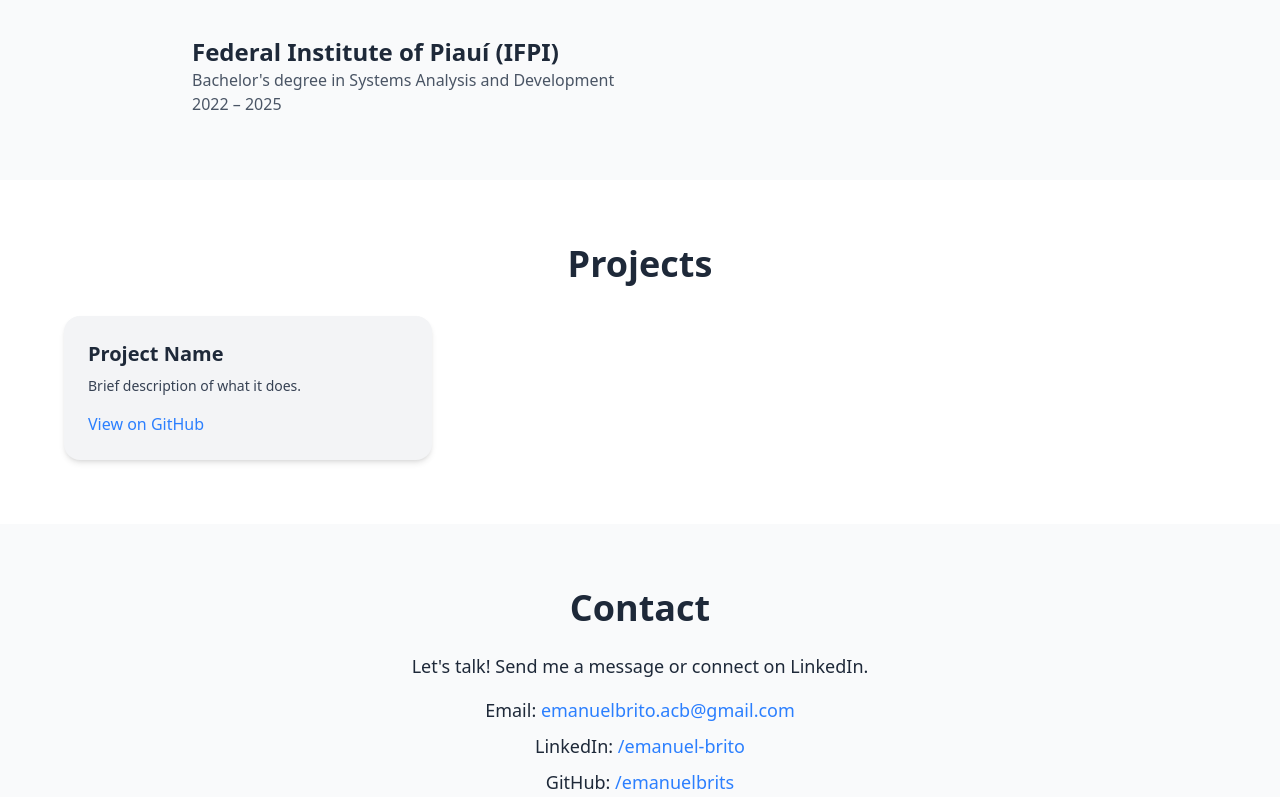
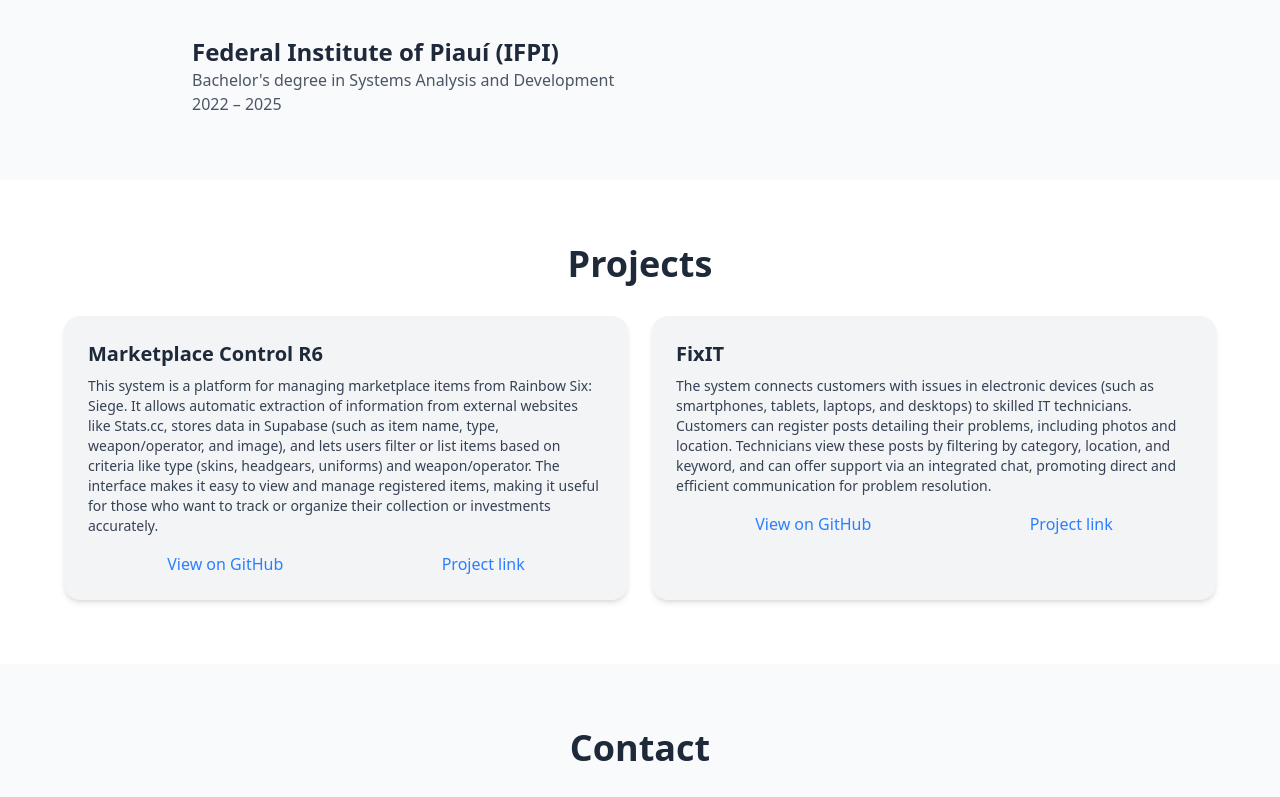
Before and after one commit to emanuelbrits/portfolio, a Next.js app: page /en in a window 1280 px wide. Shown: the part 1084-1881 px from the top of the page. Built offline with nearby package versions, Linux system fonts and the light colour scheme.

Commit message:
Add projects to the Projects section with details and links

```diff
--- a/src/app/[lang]/page.tsx
+++ b/src/app/[lang]/page.tsx
@@ -60,12 +60,24 @@ export default async function Home({
       <section id="projects" className="py-16 px-6 bg-white text-gray-800">
         <div className="max-w-6xl mx-auto">
           <h2 className="text-4xl font-bold text-center mb-8">{dict.ProjectsTitle}</h2>
-          <div className="grid grid-cols-1 sm:grid-cols-2 md:grid-cols-3 gap-6">
+          <div className="grid grid-cols-1 sm:grid-cols-2 md:grid-cols-2 gap-6">
             {/* Exemplo de projeto */}
             <div className="bg-gray-100 p-6 rounded-2xl shadow-md">
-              <h4 className="text-xl font-semibold mb-2">{dict.ProjectsExampleTitle}</h4>
-              <p className="text-sm text-gray-700 mb-4">{dict.ProjectsExampleDescription}</p>
-              <a href="#" target="_blank" className="text-blue-500 hover:underline">{dict.ProjectsExampleLink}</a>
+              <h4 className="text-xl font-semibold mb-2">{dict.ProjectsExampleTitle1}</h4>
+              <p className="text-sm text-gray-700 mb-4">{dict.ProjectsExampleDescription1}</p>
+              <div className='flex flex-row justify-around'>
+                <a href="https://github.com/emanuelbrits/Marketplace_control_R6" target="_blank" className="text-blue-500 hover:underline">{dict.ProjectsExampleLink1}</a>
+                <a href="https://marketplace-control-r6.vercel.app" target="_blank" className="text-blue-500 hover:underline">{dict.ProjectLink1}</a>
+              </div>
+            </div>
+            {/* Exemplo de projeto */}
+            <div className="bg-gray-100 p-6 rounded-2xl shadow-md">
+              <h4 className="text-xl font-semibold mb-2">{dict.ProjectsExampleTitle2}</h4>
+              <p className="text-sm text-gray-700 mb-4">{dict.ProjectsExampleDescription2}</p>
+              <div className='flex flex-row justify-around'>
+                <a href="https://github.com/emanuelbrits/FixIT" target="_blank" className="text-blue-500 hover:underline">{dict.ProjectsExampleLink2}</a>
+                <a href="https://fix-it-seven.vercel.app" target="_blank" className="text-blue-500 hover:underline">{dict.ProjectLink2}</a>
+              </div>
             </div>
           </div>
         </div>
--- a/src/app/public/locales/en/common.json
+++ b/src/app/public/locales/en/common.json
@@ -14,7 +14,7 @@
 
   "SkillsTitle": "Skills",
   "SkillsLanguages": "Languages: JavaScript, TypeScript, HTML, CSS",
-  "SkillsFrameworks": "Frameworks: React, Tailwind CSS",
+  "SkillsFrameworks": "Frameworks: React, Angular, Tailwind CSS",
   "SkillsTools": "Tools: Git, VS Code, Figma",
   "SkillsExtras": "Extras: Responsiveness, Accessibility, UI/UX",
 
@@ -31,9 +31,16 @@
   "EducationYears": "2022 – 2025",
 
   "ProjectsTitle": "Projects",
-  "ProjectsExampleTitle": "Project Name",
-  "ProjectsExampleDescription": "Brief description of what it does.",
-  "ProjectsExampleLink": "View on GitHub",
+
+  "ProjectsExampleTitle1": "Marketplace Control R6",
+  "ProjectsExampleDescription1": "This system is a platform for managing marketplace items from Rainbow Six: Siege. It allows automatic extraction of information from external websites like Stats.cc, stores data in Supabase (such as item name, type, weapon/operator, and image), and lets users filter or list items based on criteria like type (skins, headgears, uniforms) and weapon/operator. The interface makes it easy to view and manage registered items, making it useful for those who want to track or organize their collection or investments accurately.",
+  "ProjectsExampleLink1": "View on GitHub",
+  "ProjectLink1": "Project link",
+
+  "ProjectsExampleTitle2": "FixIT",
+  "ProjectsExampleDescription2": "The system connects customers with issues in electronic devices (such as smartphones, tablets, laptops, and desktops) to skilled IT technicians. Customers can register posts detailing their problems, including photos and location. Technicians view these posts by filtering by category, location, and keyword, and can offer support via an integrated chat, promoting direct and efficient communication for problem resolution.",
+  "ProjectsExampleLink2": "View on GitHub",
+  "ProjectLink2": "Project link",
 
   "ContactTitle": "Contact",
   "ContactDescription": "Let's talk! Send me a message or connect on LinkedIn.",
--- a/src/app/public/locales/es/common.json
+++ b/src/app/public/locales/es/common.json
@@ -14,7 +14,7 @@
 
   "SkillsTitle": "Habilidades",
   "SkillsLanguages": "Lenguajes: JavaScript, TypeScript, HTML, CSS",
-  "SkillsFrameworks": "Frameworks: React, Tailwind CSS",
+  "SkillsFrameworks": "Frameworks: React, Angular, Tailwind CSS",
   "SkillsTools": "Herramientas: Git, VS Code, Figma",
   "SkillsExtras": "Extras: Responsividad, Accesibilidad, UI/UX",
 
@@ -31,9 +31,17 @@
   "EducationYears": "2022 – 2025",
 
   "ProjectsTitle": "Proyectos",
-  "ProjectsExampleTitle": "Nombre del Proyecto",
-  "ProjectsExampleDescription": "Breve descripción de lo que hace.",
-  "ProjectsExampleLink": "Ver en GitHub",
+
+  "ProjectsExampleTitle1": "Marketplace Control R6",
+  "ProjectsExampleDescription1": "Este sistema es una plataforma para el control de ítems del marketplace de Rainbow Six: Siege. Permite extraer información automáticamente de sitios externos como Stats.cc, almacenar datos en Supabase (como nombre, tipo, arma/operador e imagen de los ítems) y filtrar o listar esos ítems según criterios como tipo (skins, cascos, uniformes) y arma/operador. La interfaz facilita la visualización y gestión de los ítems registrados, siendo útil para quienes desean seguir o organizar su colección o inversiones con precisión.",
+  "ProjectsExampleLink1": "Ver en GitHub",
+  "ProjectLink1": "Enlace del proyecto",
+
+  "ProjectsExampleTitle2": "FixIT",
+  "ProjectsExampleDescription2": "El sistema conecta a los clientes que tienen problemas con dispositivos electrónicos (como teléfonos móviles, tabletas, portátiles y escritorios) con técnicos de informática capacitados. Los clientes pueden registrar publicaciones detallando sus problemas, incluyendo fotos y ubicación. Los técnicos visualizan estas publicaciones filtrando por categoría, ubicación y palabra clave, y pueden ofrecer soporte a través de un chat integrado, promoviendo una comunicación directa y eficiente para la resolución de los problemas.",
+  "ProjectsExampleLink2": "Ver en GitHub",
+  "ProjectLink2": "Enlace del proyecto",
+
 
   "ContactTitle": "Contacto",
   "ContactDescription": "¡Hablemos! Envíame un mensaje o agrégame en LinkedIn.",
--- a/src/app/public/locales/fr/common.json
+++ b/src/app/public/locales/fr/common.json
@@ -14,7 +14,7 @@
 
   "SkillsTitle": "Compétences",
   "SkillsLanguages": "Langages : JavaScript, TypeScript, HTML, CSS",
-  "SkillsFrameworks": "Frameworks : React, Tailwind CSS",
+  "SkillsFrameworks": "Frameworks : React, Angular, Tailwind CSS",
   "SkillsTools": "Outils : Git, VS Code, Figma",
   "SkillsExtras": "Extras : Réactivité, Accessibilité, UI/UX",
 
@@ -31,9 +31,17 @@
   "EducationYears": "2022 – 2025",
 
   "ProjectsTitle": "Projets",
-  "ProjectsExampleTitle": "Nom du Projet",
-  "ProjectsExampleDescription": "Brève description de ce qu’il fait.",
-  "ProjectsExampleLink": "Voir sur GitHub",
+
+  "ProjectsExampleTitle1": "Marketplace Control R6",
+  "ProjectsExampleDescription1": "Ce système est une plateforme de gestion des objets du marketplace de Rainbow Six: Siege. Il permet d'extraire automatiquement des informations de sites externes comme Stats.cc, de stocker les données dans Supabase (comme le nom, le type, l’arme/opérateur et l’image des objets), et de filtrer ou lister ces objets selon des critères tels que le type (skins, casques, uniformes) et l’arme/opérateur. L’interface facilite la visualisation et la gestion des objets enregistrés, ce qui est utile pour ceux qui souhaitent suivre ou organiser leur collection ou leurs investissements avec précision.",
+  "ProjectsExampleLink1": "Voir sur GitHub",
+  "ProjectLink1": "Lien du projet",
+
+  "ProjectsExampleTitle2": "FixIT",
+  "ProjectsExampleDescription2": "Le système connecte les clients ayant des problèmes avec des appareils électroniques (comme des téléphones, tablettes, ordinateurs portables et de bureau) à des techniciens informatiques qualifiés. Les clients peuvent enregistrer des publications détaillant leurs problèmes, y compris des photos et leur localisation. Les techniciens consultent ces publications en filtrant par catégorie, localisation et mots-clés, et peuvent offrir du support via un chat intégré, favorisant une communication directe et efficace pour la résolution des problèmes.",
+  "ProjectsExampleLink2": "Voir sur GitHub",
+  "ProjectLink2": "Lien du projet",
+
 
   "ContactTitle": "Contact",
   "ContactDescription": "Discutons-en ! Envoyez-moi un message ou ajoutez-moi sur LinkedIn.",
--- a/src/app/public/locales/pt/common.json
+++ b/src/app/public/locales/pt/common.json
@@ -6,6 +6,7 @@
   "HeaderEducation": "Formação",
   "HeaderProjects": "Projetos",
   "HeaderContact": "Contato",
+
   "FooterRights": "2025 Meu Portfólio. Todos os direitos reservados.",
   "FooterThanks": "Feito com 💙 usando Next.js e TailwindCSS.",
 
@@ -14,7 +15,7 @@
 
   "SkillsTitle": "Habilidades",
   "SkillsLanguages": "Linguagens: JavaScript, TypeScript, HTML, CSS",
-  "SkillsFrameworks": "Frameworks: React, Tailwind CSS",
+  "SkillsFrameworks": "Frameworks: React, Angular, Tailwind CSS",
   "SkillsTools": "Ferramentas: Git, VS Code, Figma",
   "SkillsExtras": "Extras: Responsividade, Acessibilidade, UI/UX",
 
@@ -31,9 +32,16 @@
   "EducationYears": "2022 – 2025",
 
   "ProjectsTitle": "Projetos",
-  "ProjectsExampleTitle": "Nome do Projeto",
-  "ProjectsExampleDescription": "Breve descrição do que ele faz.",
-  "ProjectsExampleLink": "Ver no GitHub",
+
+  "ProjectsExampleTitle1": "Marketplace Control R6",
+  "ProjectsExampleDescription1": "Este sistema é uma plataforma de controle de itens do marketplace do Rainbow Six: Siege. Ele permite extrair informações automaticamente de sites externos como o Stats.cc, armazenar dados no Supabase (como nome, tipo, arma/operador e imagem dos itens) e filtrar ou listar esses itens com base em critérios como tipo (skins, headgears, uniformes) e arma/operador. A interface facilita a visualização e gerenciamento dos itens cadastrados, sendo útil para quem deseja acompanhar ou organizar sua coleção ou investimentos com precisão.",
+  "ProjectsExampleLink1": "Ver no GitHub",
+  "ProjectLink1": "Link do projeto",
+
+  "ProjectsExampleTitle2": "FixIT",
+  "ProjectsExampleDescription2": "O sistema conecta clientes que possuem problemas em dispositivos eletrônicos (como celulares, tablets, notebooks e desktops) com técnicos de informática capacitados. Os clientes podem registrar postagens detalhando seus problemas, incluindo fotos e localização. Técnicos visualizam essas postagens filtrando por categoria, localização e palavra-chave, e podem oferecer suporte por meio de um chat integrado, promovendo uma comunicação direta e eficiente para a resolução dos problemas.",
+  "ProjectsExampleLink2": "Ver no GitHub",
+  "ProjectLink2": "Link do projeto",
 
   "ContactTitle": "Contato",
   "ContactDescription": "Vamos conversar! Me mande uma mensagem ou me adicione no LinkedIn.",
```
